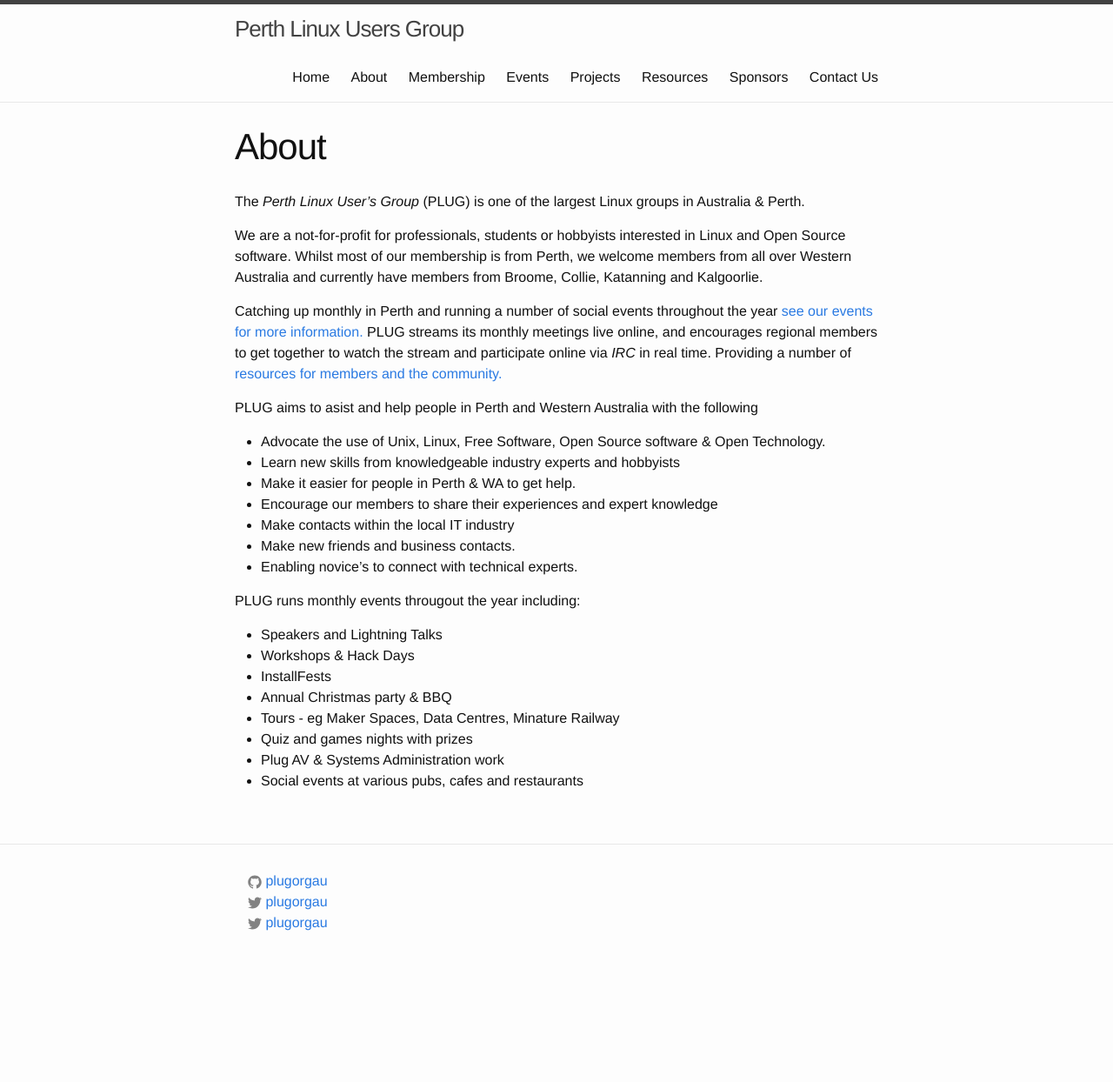
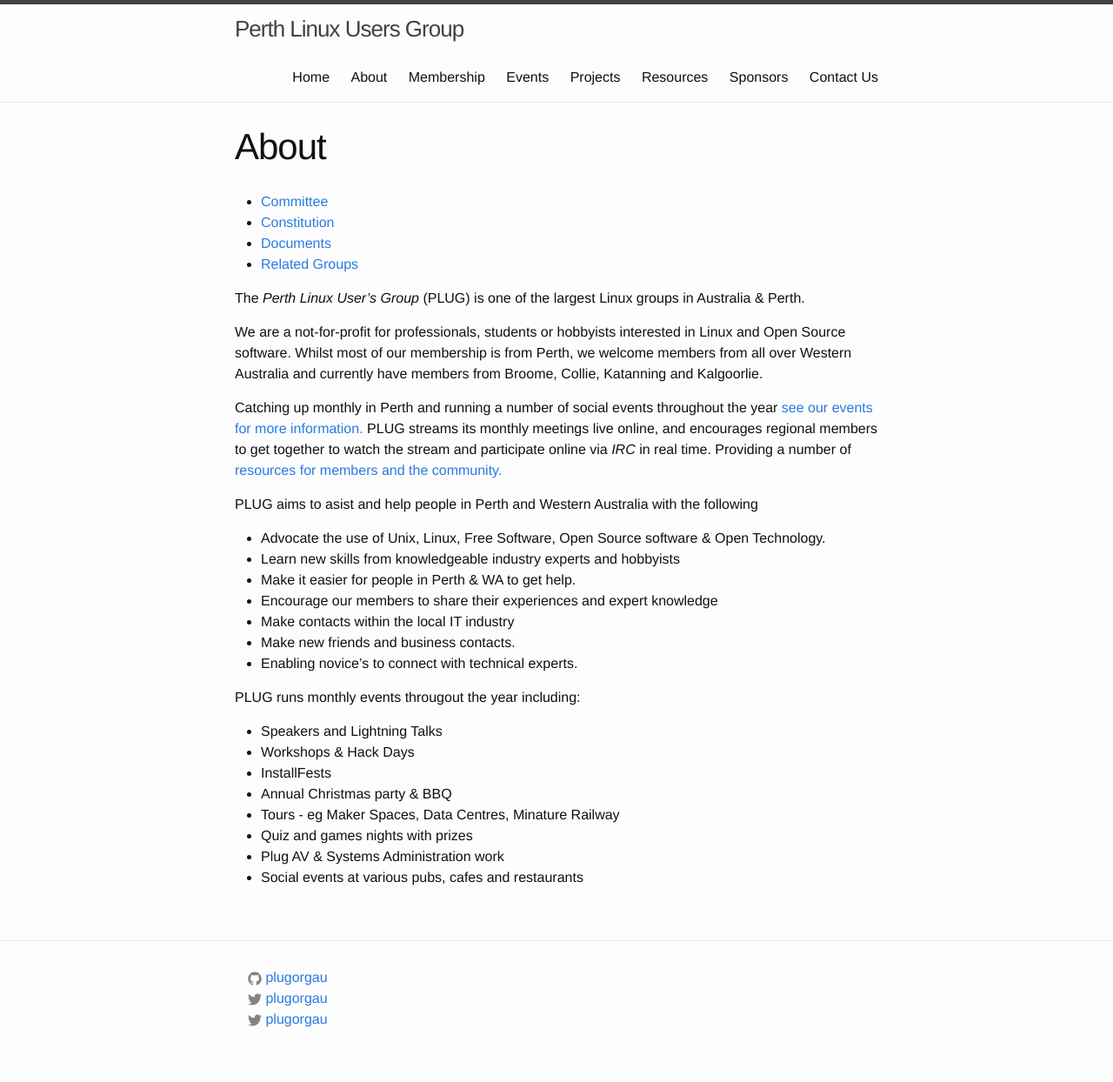
Before and after one commit to plugorgau/plugorgau.github.io, a Jekyll site: the page built from pages/about/about.md, in a window 1280 px wide. Shown: the whole page at 87% size. Built offline with Jekyll 4.4.1, drawn with Linux system fonts in a browser that asks for light colours; before the commit the page ends 1133 px from its top, so only the background shows below that.

Commit message:
About page
Added links to sub-menu items and fixed a few typos

```diff
--- a/pages/about/about.md
+++ b/pages/about/about.md
@@ -3,6 +3,11 @@ layout: page
 title: About
 permalink: /about/
 ---
+
+ * [Committee]({{ site.baseurl }}/about/committee)
+ * [Constitution]({{ site.baseurl }}/about/constitution)
+ * [Documents]({{ site.baseurl }}/about/documents)
+ * [Related Groups]({{ site.baseurl }}/about/relatedgroups)
 
 The _Perth Linux User's Group_ (PLUG) is one of the largest Linux groups in Australia & Perth.
 
```
